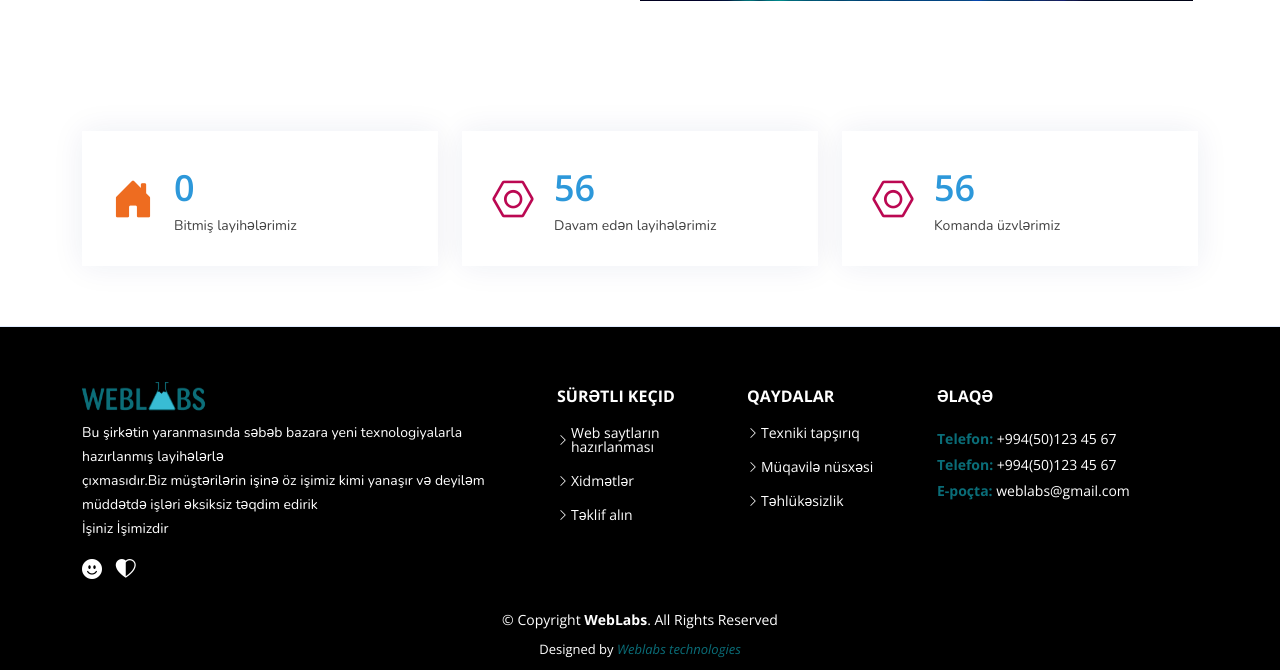
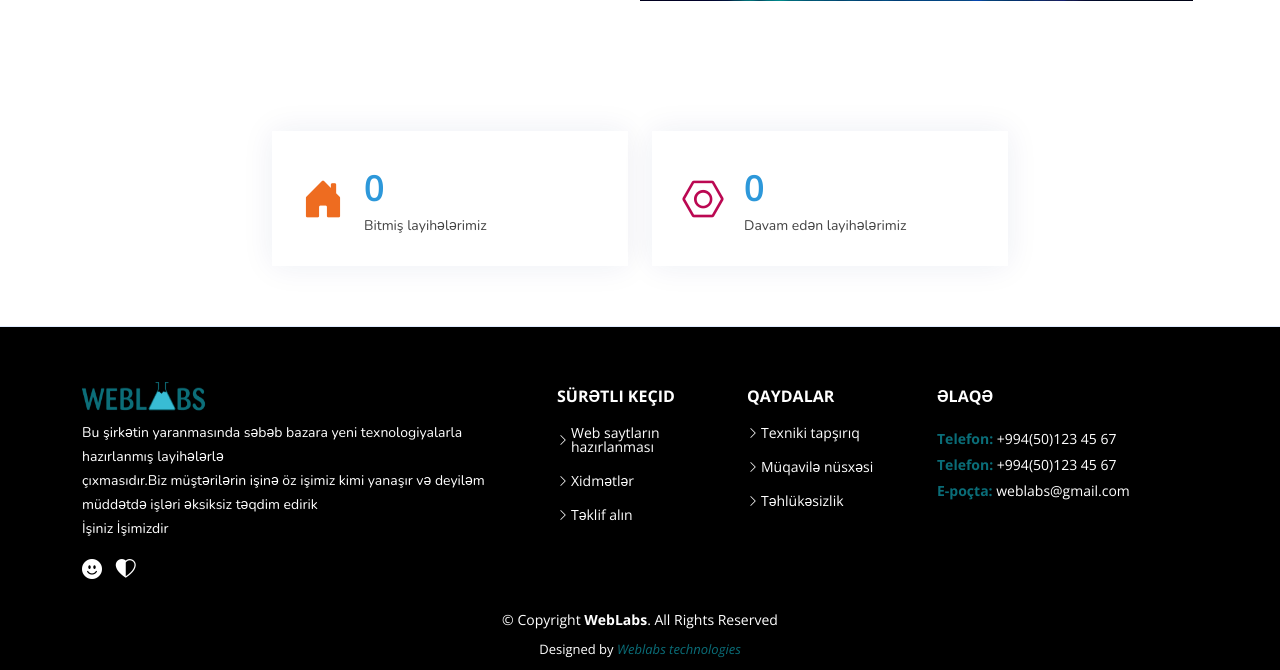
Before and after one commit to khanimintech/weblabs-backend-test, a Django app: page /about in a window 1280 px wide. Shown: the part 480-1150 px from the top of the page. Run offline with Django 4.2, Linux system fonts and the light colour scheme; data that the repository does not hold is empty; some libraries are stand-ins or nearby versions.

Commit message:
cards count finished]

```diff
--- a/templates/about.html
+++ b/templates/about.html
@@ -36,14 +36,14 @@
     <section id="counts" class="counts">
         <div class="container" data-aos="fade-up">
 
-            <div class="row gy-4">
+            <div class="row gy-4 col-center">
 
                 <div class="col-lg-4 col-md-6">
                     <div class="count-box">
                         <i class="bi bi-journal-richtext" style="color: #ee6c20;"></i>
                         <div>
                             <span data-purecounter-start="0" data-purecounter-end="521" data-purecounter-duration="1"
-                                class="purecounter">{{projects_count}}</span>
+                                class="purecounter">{{completed_projects_count}}</span>
                             <p>Bitmiş layihələrimiz</p>
                         </div>
                     </div>
@@ -54,23 +54,12 @@
                         <i class="bi bi-people" style="color: #bb0852;"></i>
                         <div>
                             <span data-purecounter-start="0" data-purecounter-end="15" data-purecounter-duration="1"
-                                class="purecounter">56</span>
+                                class="purecounter">{{not_completed_projects_count}}</span>
                             <p>Davam edən layihələrimiz</p>
                         </div>
                     </div>
                 </div>
 
-
-                <div class="col-lg-4 col-md-6">
-                    <div class="count-box">
-                        <i class="bi bi-people" style="color: #bb0852;"></i>
-                        <div>
-                            <span data-purecounter-start="0" data-purecounter-end="15" data-purecounter-duration="1"
-                                class="purecounter">56</span>
-                            <p>Komanda üzvlərimiz</p>
-                        </div>
-                    </div>
-                </div>
 
             </div>
 
--- a/weblabs/views.py
+++ b/weblabs/views.py
@@ -20,9 +20,12 @@ def home(request):
 
 def about(request):
     projects=Portfolio.objects.all()
-    projects_count=projects.count()
+    completed_projects_count=Portfolio.objects.filter(status=True).count()
+    not_completed_projects_count=Portfolio.objects.filter(status=False).count()
+
     context={
-        'projects_count':projects_count,
+        'completed_projects_count':completed_projects_count,
+        'not_completed_projects_count':not_completed_projects_count
     }
 
     return render (request, 'about.html', context)
```
Also changed, not shown: media/portfolio_images/3489805291_w640_h640_ruchnaya-rabota-vyazanyj_vmE057o.webp (added).
